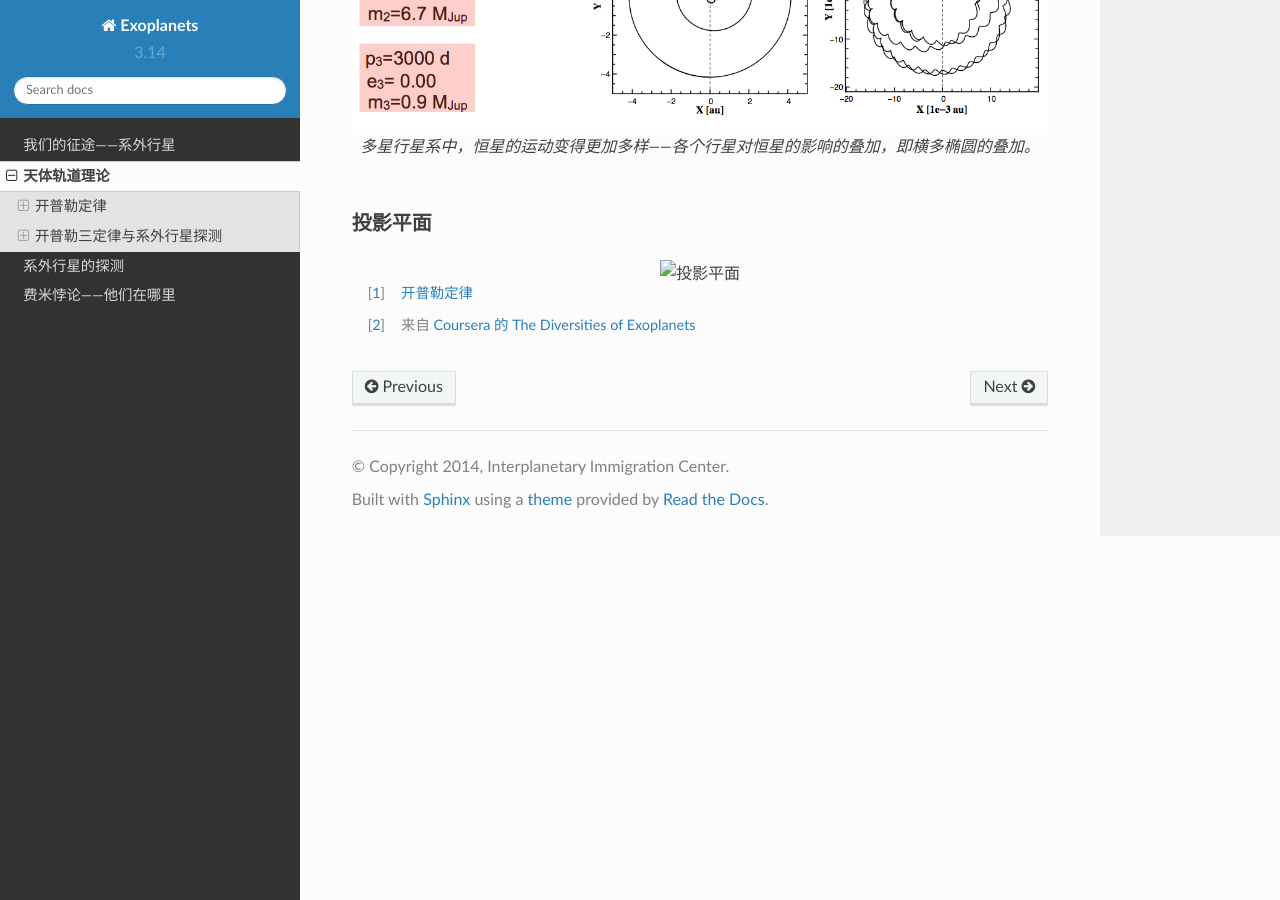
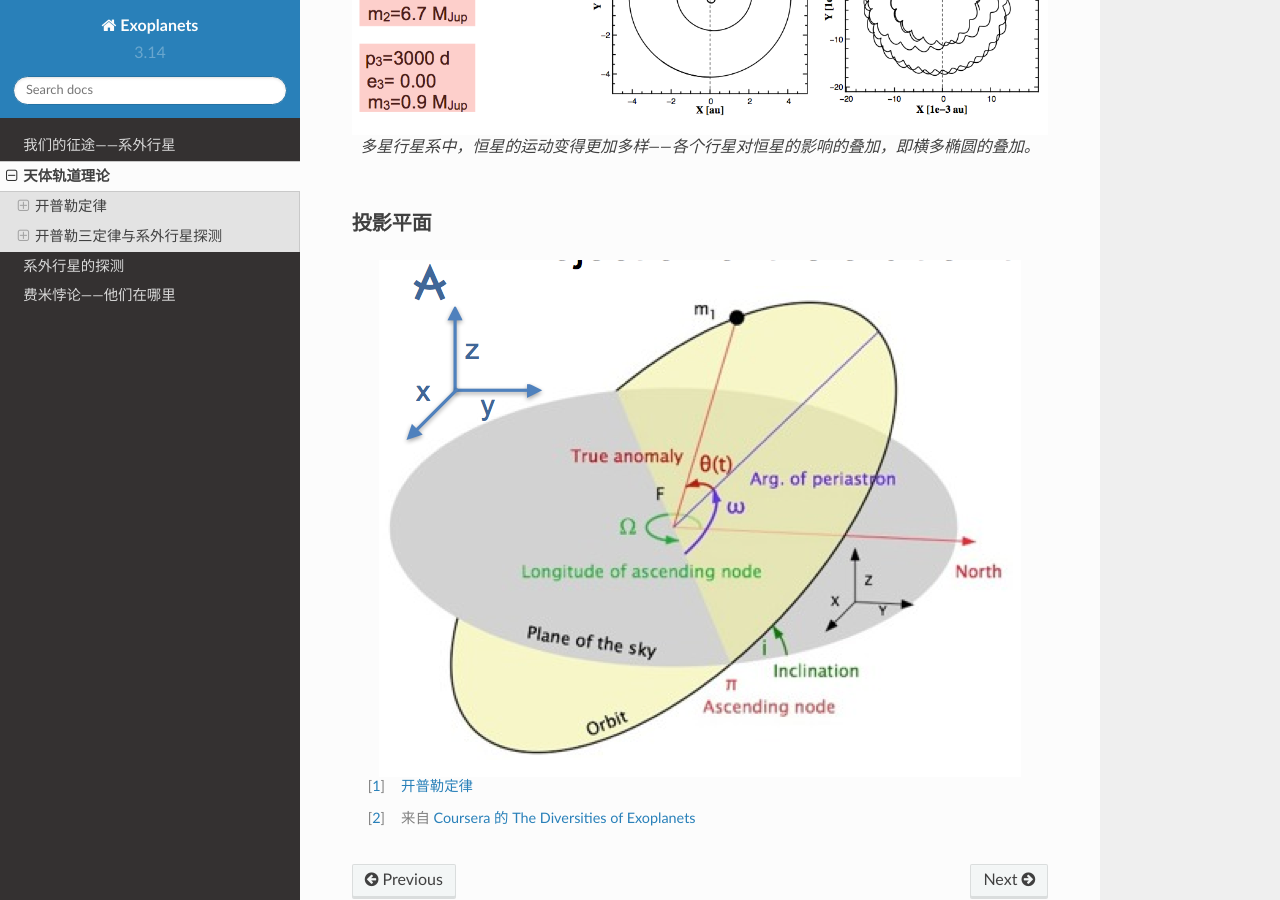
Before and after one commit to InterImm/exoplanets, a Sphinx documentation site: the page built from docs/orbits.rst, in a window 1280 px wide and 900 px high, scrolled down 4766 px. Built offline with Sphinx 7.4.7 and the Read the Docs theme 2.0.0, drawn with Linux system fonts in a browser that asks for light colours.

Commit message:
fix image link in orbits.rst

```diff
--- a/docs/orbits.rst
+++ b/docs/orbits.rst
@@ -161,7 +161,7 @@
 
 
 
-.. figure:: assets/tiltedOrbitPlane.png
+.. figure:: assets/detection/tiltedOrbitPlane.png
    :align: center
    :alt: 投影平面
 
```
